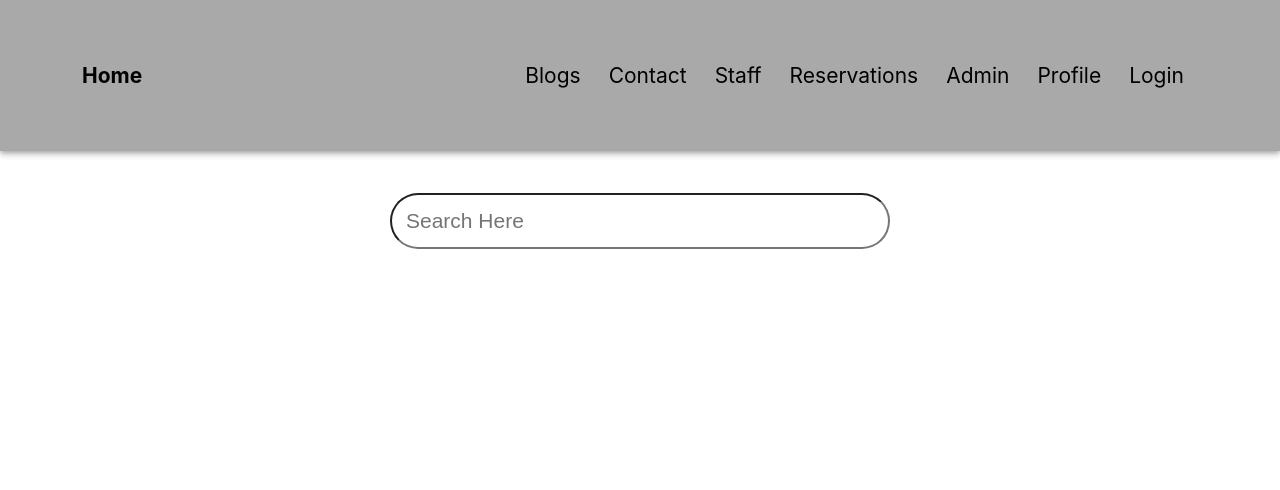
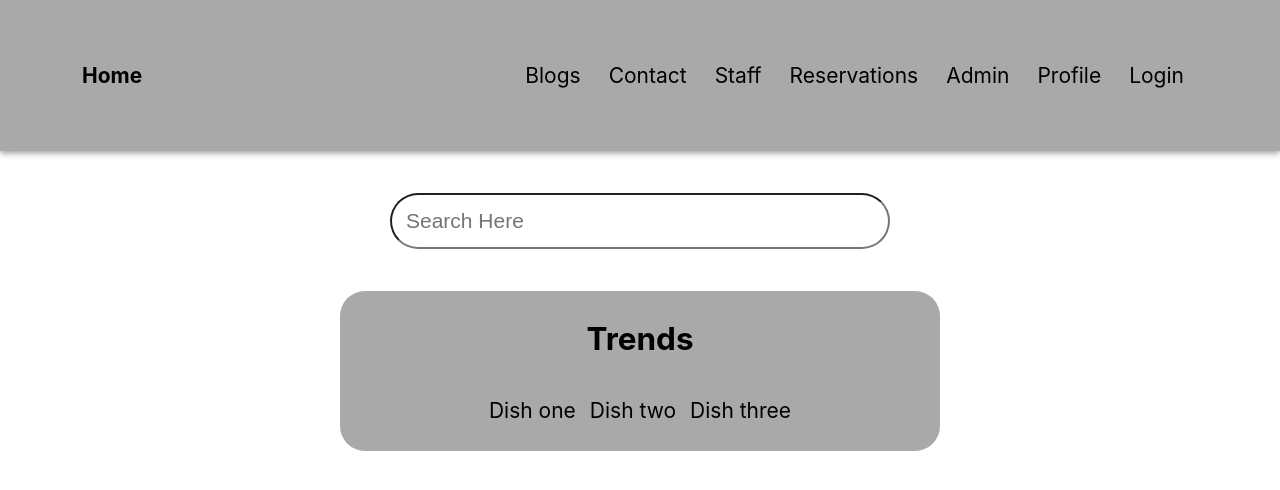
Before and after one commit to meiliizzsuju/roondayview, a React (Create React App) app: page / in a window 1280 px wide. Shown: the top 490 px of the page. Built offline with nearby package versions, Linux system fonts and the light colour scheme.

Commit message:
UI trending

```diff
--- a/src/components/Home.jsx
+++ b/src/components/Home.jsx
@@ -1,6 +1,7 @@
 import { Container } from '@mui/material';
 import React from 'react';
 import SearchBar from './searchbar/SearchBar';
+import Trends from './trends/Trends';
 
 
 const Home = () => {
@@ -8,6 +9,7 @@ const Home = () => {
     <div className='homepage'>
       <Container>
         <SearchBar/>
+        <Trends/>
       </Container>
     </div>
   )
--- /dev/null
+++ b/src/components/trends/Trends.jsx
@@ -0,0 +1,27 @@
+import React from 'react';
+import {trendMockData} from '../../mockdata/mockData.js'; // to be removed once connact to BE
+
+import './trends.css'
+
+const Trends = () => {
+
+  // get trend from backend to be implemented
+  const trendData = trendMockData;
+
+  return (
+    <div className='trends'>
+      <div className='trends__box'>
+        <h2>Trends</h2>
+        <div className='trends__container'>
+          {trendData?.length ? (
+            trendData.map((item) => (
+              <span><a href={'/blog/'+item.slug} className='trends__item'>{item.name}</a></span>
+            ))
+          ) : 'Trending not found'}
+        </div>
+      </div>
+    </div>
+  )
+}
+
+export default Trends
--- /dev/null
+++ b/src/components/trends/trends.css
@@ -0,0 +1,28 @@
+.trends{
+    margin: 1rem auto;
+    max-width: 600px;
+}
+
+.trends__box{
+    display: block;
+    width: 100%;
+    background-color: var(--color-primary);
+    border-radius: 25px;
+    padding-bottom: 2rem;
+}
+
+.trends__box h2{
+    text-align: center;
+    padding: 2rem 0 1rem;
+}
+
+.trends__container{
+    display: flex;
+    justify-content: center;
+    padding-left: 2rem;
+    padding-right: 2rem;
+}
+
+.trends__container span + span{
+    margin-left: 1rem;
+}
--- a/src/index.css
+++ b/src/index.css
@@ -32,6 +32,15 @@ input{
   padding: 0.75rem;
 }
 
+a{
+  text-decoration: none;
+  color: inherit;
+}
+
+a:hover,
+a:active{
+  text-decoration: underline;
+}
 
 @media screen and (min-width: 900px) {
   body,
--- /dev/null
+++ b/src/mockdata/mockData.js
@@ -0,0 +1,14 @@
+export const trendMockData = [
+    {
+      name: 'Dish one',
+      slug: 'dish-one'
+    },
+    {
+      name: 'Dish two',
+      slug: 'dish-two'
+    },
+    {
+      name: 'Dish three',
+      slug: 'dish-three'
+    },
+  ]
```
